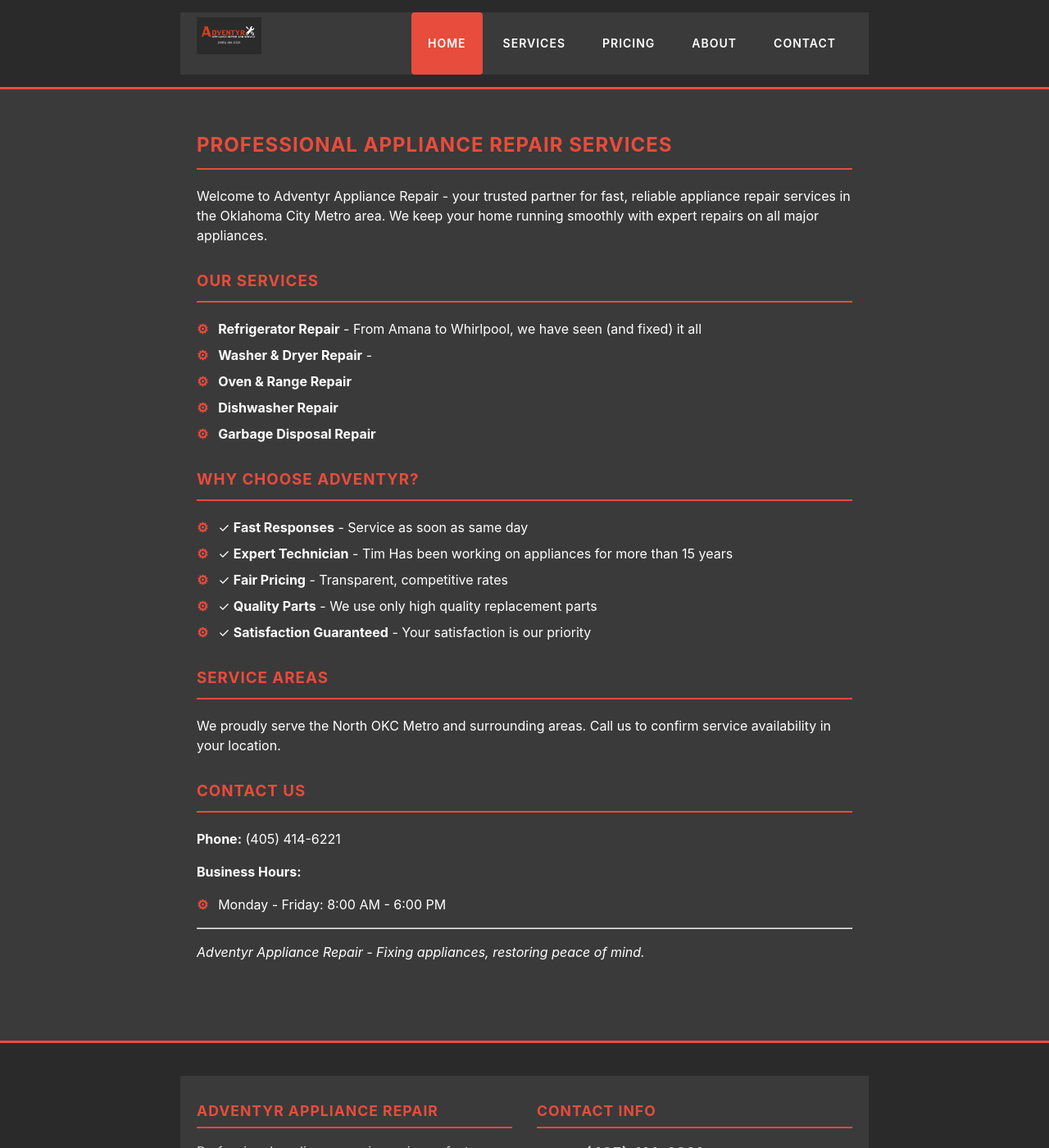
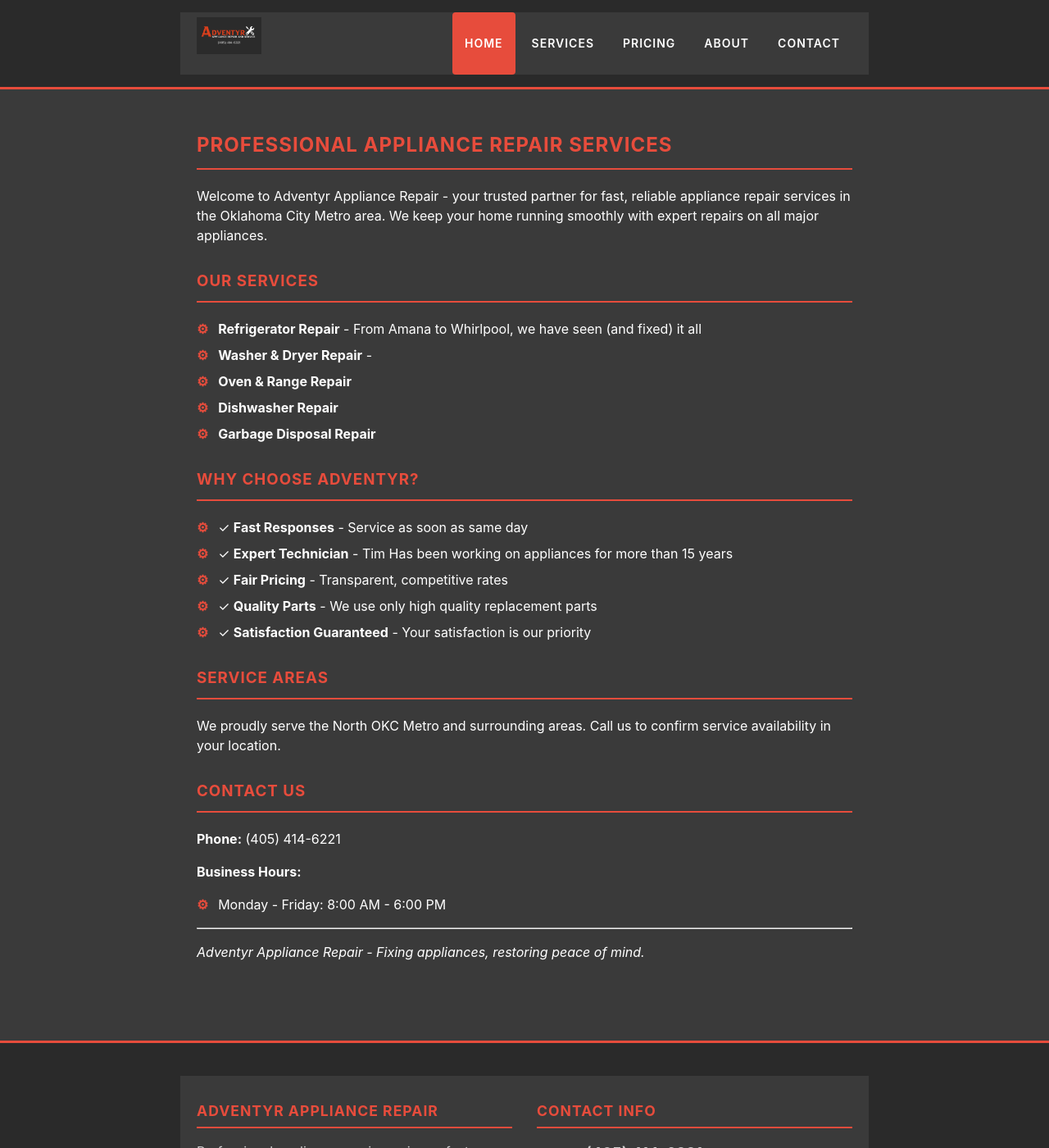
Before and after one commit to DefinitelyNotAnOrca/definitelynotanorca.github.io, a Jekyll site: the page built from index.md, in a window 1280 px wide and 1400 px high. Shown: the whole window at 82% size. Built offline with Jekyll 4.4.1, drawn with Linux system fonts in a browser that asks for light colours.

Commit message:
remove hamburger

```diff
--- a/_includes/header.html
+++ b/_includes/header.html
@@ -5,18 +5,11 @@
     </div>
 
     <nav class="site-nav">
-      <input type="checkbox" id="nav-trigger" class="nav-trigger">
-      <label for="nav-trigger" class="menu-icon">
-        <span></span>
-      </label>
-
-      <div class="nav-menu">
-        <a class="page-link {% if page.url == '/' %}active{% endif %}" href="{{ '/' | relative_url }}">Home</a>
-        <a class="page-link {% if page.url contains 'services' %}active{% endif %}" href="{{ '/services' | relative_url }}">Services</a>
-        <a class="page-link {% if page.url contains 'pricing' %}active{% endif %}" href="{{ '/pricing' | relative_url }}">Pricing</a>
-        <a class="page-link {% if page.url contains 'about' %}active{% endif %}" href="{{ '/about' | relative_url }}">About</a>
-        <a class="page-link {% if page.url contains 'contact' %}active{% endif %}" href="{{ '/contact' | relative_url }}">Contact</a>
-      </div>
+      <a class="page-link {% if page.url == '/' %}active{% endif %}" href="{{ '/' | relative_url }}">Home</a>
+      <a class="page-link {% if page.url contains 'services' %}active{% endif %}" href="{{ '/services' | relative_url }}">Services</a>
+      <a class="page-link {% if page.url contains 'pricing' %}active{% endif %}" href="{{ '/pricing' | relative_url }}">Pricing</a>
+      <a class="page-link {% if page.url contains 'about' %}active{% endif %}" href="{{ '/about' | relative_url }}">About</a>
+      <a class="page-link {% if page.url contains 'contact' %}active{% endif %}" href="{{ '/contact' | relative_url }}">Contact</a>
     </nav>
   </div>
 </header>
--- a/assets/main.scss
+++ b/assets/main.scss
@@ -54,32 +54,21 @@ body {
 .site-nav {
   float: right;
   line-height: 56px;
-}
-
-.nav-trigger {
-  display: none;
-}
-
-.menu-icon {
-  display: none;
-}
-
-.nav-menu {
   display: flex;
-  gap: 0;
+  gap: 5px;
 }
 
 .page-link {
   color: #ffffff !important;
   text-decoration: none;
   font-weight: 600;
-  padding: 10px 20px;
-  margin-left: 5px;
+  padding: 10px 15px;
   border-radius: 4px;
   transition: all 0.3s ease;
   text-transform: uppercase;
   font-size: 14px;
   letter-spacing: 1px;
+  white-space: nowrap;
 }
 
 .page-link:hover, .page-link.active {
@@ -244,100 +233,16 @@ ul {
   clear: both;
 }
 
-/* Mobile hamburger menu */
+/* Mobile adjustments - keeping same layout */
 @media screen and (max-width: 768px) {
-  .site-header {
-    position: relative;
-  }
-
-  .wrapper {
-    display: flex;
-    justify-content: space-between;
-    align-items: center;
-    min-height: 56px;
-  }
-
-  .site-branding {
-    float: none;
-    flex: 1;
-    display: flex;
-    align-items: center;
-    height: auto;
-  }
-
   .site-logo {
     height: 35px;
     max-width: 150px;
   }
 
-  .site-nav {
-    float: none;
-    position: relative;
-    line-height: normal;
-  }
-
-  .menu-icon {
-    display: block;
-    width: 36px;
-    height: 36px;
-    line-height: 36px;
-    text-align: center;
-    cursor: pointer;
-    background-color: #e74c3c;
-    border-radius: 4px;
-    margin-left: 10px;
-  }
-
-  .menu-icon > span {
-    display: block;
-    width: 18px;
-    height: 2px;
-    border-radius: 1px;
-    background-color: #ffffff;
-    margin: 0 auto 4px;
-    position: relative;
-    top: 12px;
-    transition: all 0.3s;
-  }
-
-  .menu-icon:hover {
-    background-color: #c0392b;
-  }
-
-  .nav-menu {
-    position: absolute;
-    top: 50px;
-    right: 0;
-    background-color: #2a2a2a;
-    border: 1px solid #444;
-    border-radius: 5px;
-    width: 180px;
-    box-shadow: 0 4px 8px rgba(0,0,0,0.3);
-    display: none;
-    flex-direction: column;
-    z-index: 1000;
-  }
-
-  .nav-trigger:checked ~ .nav-menu {
-    display: flex;
-  }
-
-  .nav-menu .page-link {
-    display: block;
-    padding: 12px 20px;
-    margin: 0;
-    border-radius: 0;
-    border-bottom: 1px solid #444;
-    text-align: left;
-  }
-
-  .nav-menu .page-link:last-child {
-    border-bottom: none;
-  }
-
-  .site-title {
-    font-size: 18px;
-    line-height: normal;
+  .page-link {
+    padding: 8px 12px;
+    font-size: 12px;
   }
 }
 
@@ -361,8 +266,8 @@ ul {
     max-width: 120px;
   }
 
-  .menu-icon {
-    width: 32px;
-    height: 32px;
+  .page-link {
+    padding: 6px 8px;
+    font-size: 11px;
   }
 }
```
